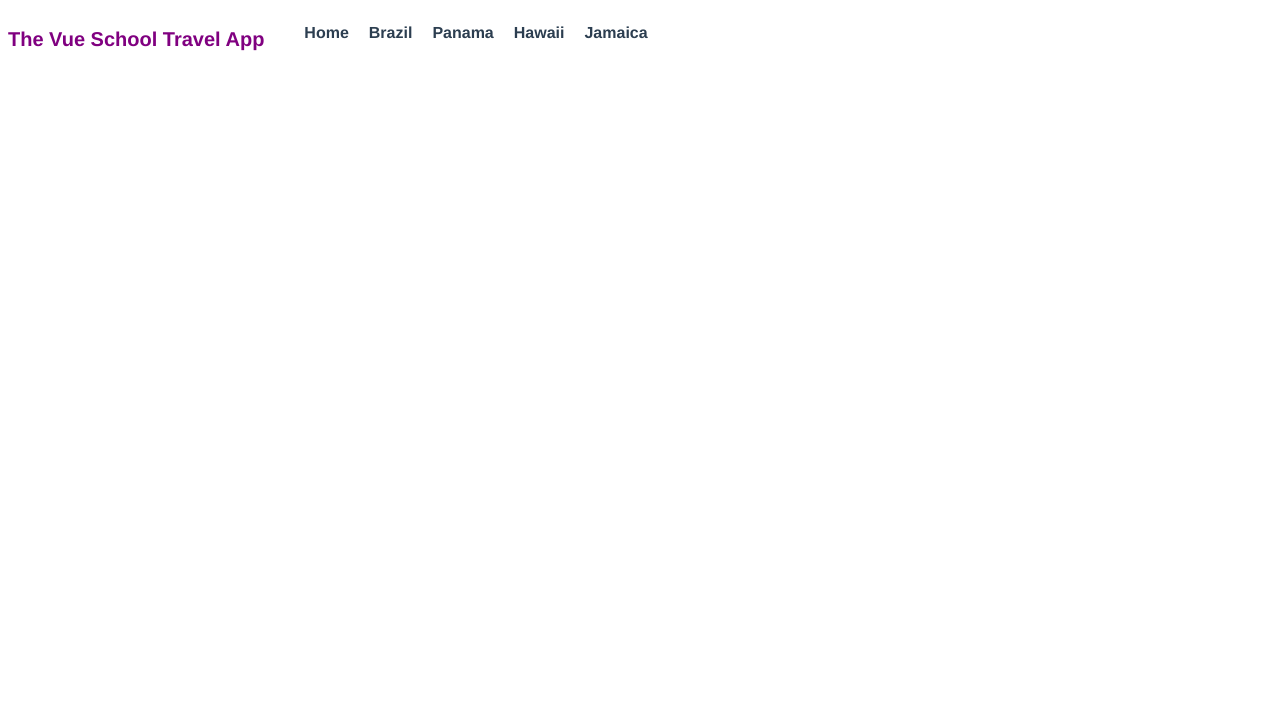
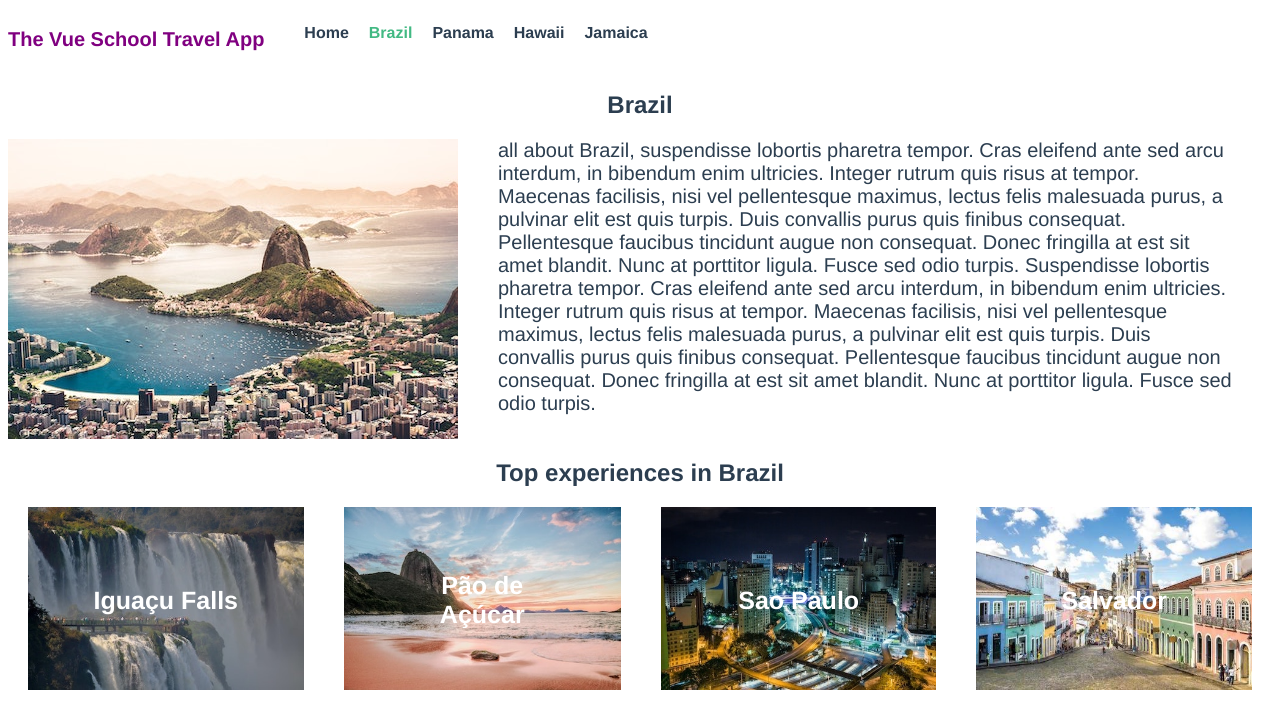
Before and after one commit to azheng19/vue-travel-app-alvin, a Vue app: page /destination/brazil in a window 1280 px wide. Shown: the top 728 px of the page. Built offline with nearby package versions, Linux system fonts and the light colour scheme.

Commit message:
add nested routes for experiences

```diff
--- a/src/router/index.js
+++ b/src/router/index.js
@@ -12,10 +12,18 @@
     props: true,
   },
   {
-    path: '/details/:slug',
+    path: '/destination/:slug',
     name: 'DestinationDetails',
     props: true,
     component: () => import(/* webpackChunkName: "DestinationDetails" */ '../views/DestinationDetailsView.vue'),
+    children: [
+      {
+        path: ':experienceSlug',
+        name: 'experienceDetails',
+        props: true,
+        component: () => import(/* webpackChunkName: "ExperienceDetails" */ '../views/ExperienceDetailsView.vue'),
+      },
+    ],
   },
 ];
 
--- a/src/views/DestinationDetailsView.vue
+++ b/src/views/DestinationDetailsView.vue
@@ -1,4 +1,5 @@
 <template>
+  <div>
     <section class="destination">
       <h1>{{ destination.name }}</h1>
       <div class="destination-details">
@@ -9,6 +10,31 @@
         <p>{{ destination.description }}</p>
       </div>
     </section>
+    <section class="experiences">
+      <h2>Top experiences in {{ destination.name }}</h2>
+      <div class="cards">
+        <div
+          v-for="experience in destination.experiences"
+          :key="experience.slug"
+          class="card"
+        >
+          <router-link
+            :to="{
+              name: 'experienceDetails',
+              params: { experienceSlug: experience.slug },
+            }"
+          >
+            <img
+              :src="require(`@/assets/${experience.image}`)"
+              :alt="experience.name"
+            />
+            <span class="card_text">{{ experience.name }}</span>
+          </router-link>
+        </div>
+      </div>
+      <router-view :key="$route.path" />
+    </section>
+  </div>
 </template>
 
 <script>
@@ -41,7 +67,6 @@
   width: 100%;
   max-height: 400px;
 }
-
 .destination-details {
   display: flex;
   justify-content: space-between;
@@ -51,4 +76,25 @@
   font-size: 20px;
   text-align: left;
 }
+.cards {
+  display: flex;
+  justify-content: space-between;
+}
+.cards img {
+  max-height: 200px;
+}
+.card {
+  padding: 0 20px;
+  position: relative;
+}
+.card_text {
+  position: absolute;
+  top: 50%;
+  left: 50%;
+  transform: translate(-50%, -50%);
+  color: white;
+  font-size: 25px;
+  font-weight: bold;
+  text-decoration: none;
+}
 </style>
--- /dev/null
+++ b/src/views/ExperienceDetailsView.vue
@@ -0,0 +1,61 @@
+<template>
+  <section>
+    <h1>Experiences</h1>
+    <h2>{{ experience.name }}</h2>
+    <div class="experience-details">
+      <img
+        :src="require(`@/assets/${experience.image}`)"
+        :alt="experience.name"
+      />
+      <p>{{ experience.description }}</p>
+    </div>
+  </section>
+</template>
+
+<script>
+import store from '@/store';
+
+export default {
+  props: {
+    slug: {
+      type: String,
+      required: true,
+    },
+    experienceSlug: {
+      type: String,
+      required: true,
+    },
+  },
+  computed: {
+    destination() {
+      return store.destinations.find(
+        (destination) => destination.slug === this.slug,
+      );
+    },
+    experience() {
+      return this.destination.experiences.find(
+        (experience) => experience.slug === this.experienceSlug,
+      );
+    },
+  },
+};
+</script>
+
+<style scoped>
+img {
+  max-width: 600px;
+  height: auto;
+  width: 100%;
+  max-height: 400px;
+}
+.experience-details {
+  display: flex;
+  justify-content: space-between;
+  padding: 40px 0;
+}
+p {
+  margin: 0 40px;
+  font-size: 20px;
+  text-align: left;
+}
+</style>
```
Lines whose indentation alone changed are shown as unchanged.
